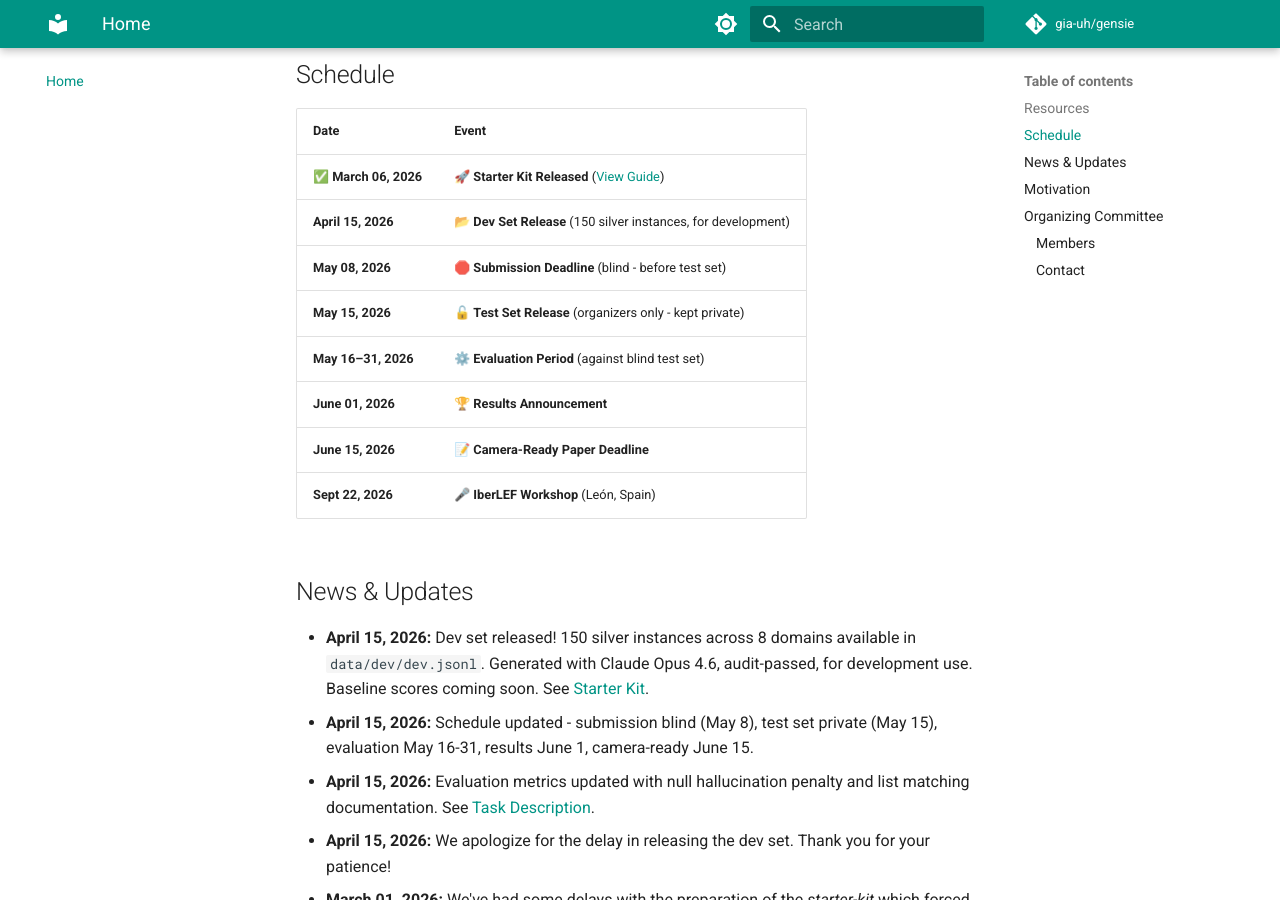
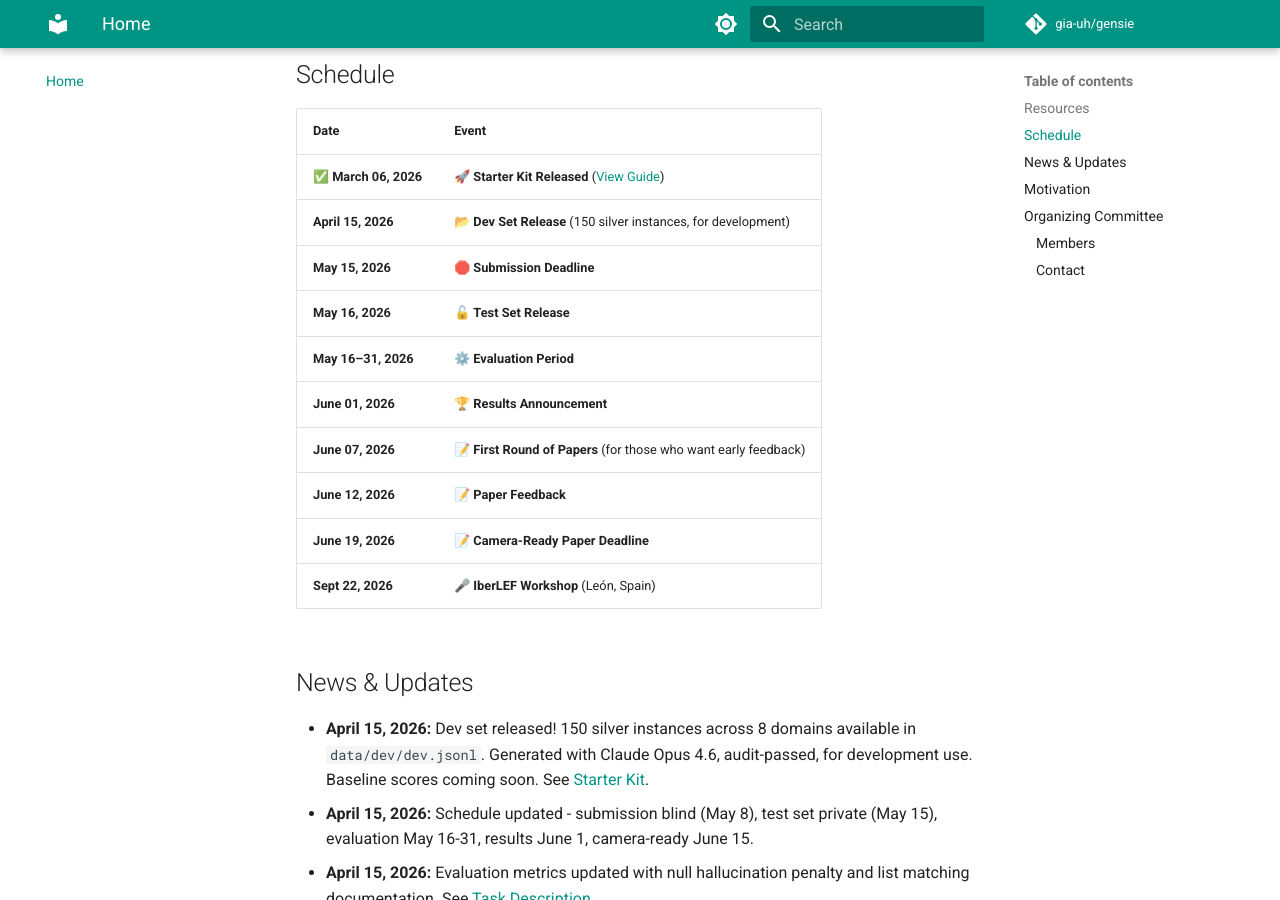
Before and after one commit to gia-uh/gensie, an MkDocs documentation site: the page built from docs/index.md, in a window 1280 px wide and 900 px high, scrolled down 994 px. Built offline with MkDocs 1.6.1 and Material for MkDocs 9.7.7, drawn with Linux system fonts in a browser that asks for light colours; comment, search, counter and statistics services are not loaded.

Commit message:
docs: update schedule

```diff
--- a/docs/index.md
+++ b/docs/index.md
@@ -68,11 +68,13 @@ Explore our technical documentation to get started:
 | :--- | :--- |
 | ✅ **March 06, 2026** | 🚀 **Starter Kit Released** ([View Guide](./starter-kit.md)) |
 | **April 15, 2026** | 📂 **Dev Set Release** (150 silver instances, for development) |
-| **May 08, 2026** | 🛑 **Submission Deadline** (blind - before test set) |
-| **May 15, 2026** | 🔓 **Test Set Release** (organizers only - kept private) |
-| **May 16–31, 2026** | ⚙️ **Evaluation Period** (against blind test set) |
+| **May 15, 2026** | 🛑 **Submission Deadline** |
+| **May 16, 2026** | 🔓 **Test Set Release** |
+| **May 16–31, 2026** | ⚙️ **Evaluation Period**  |
 | **June 01, 2026** | 🏆 **Results Announcement** |
-| **June 15, 2026** | 📝 **Camera-Ready Paper Deadline** |
+| **June 07, 2026** | 📝 **First Round of Papers** (for those who want early feedback) |
+| **June 12, 2026** | 📝 **Paper Feedback** |
+| **June 19, 2026** | 📝 **Camera-Ready Paper Deadline** |
 | **Sept 22, 2026** | 🎤 **IberLEF Workshop** (León, Spain) |
 
 ## News & Updates
```
